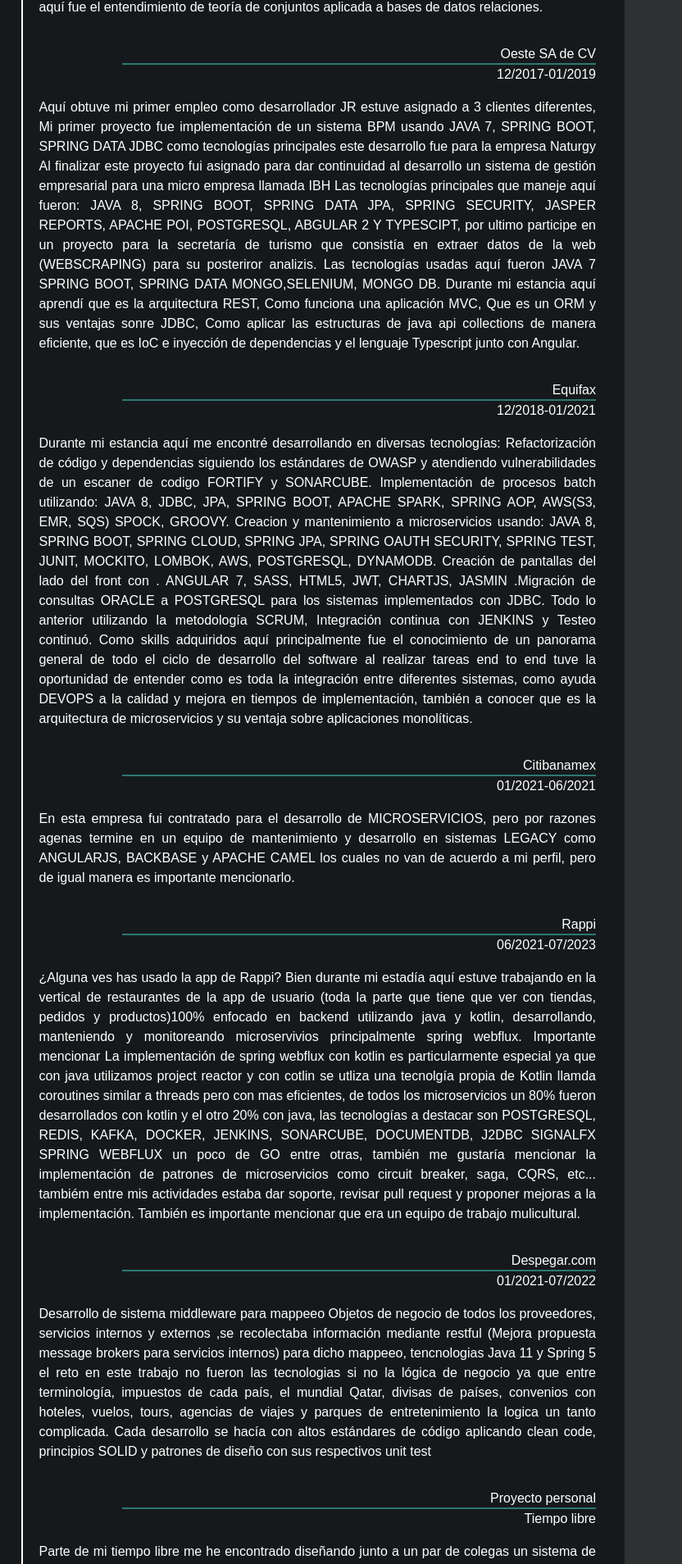
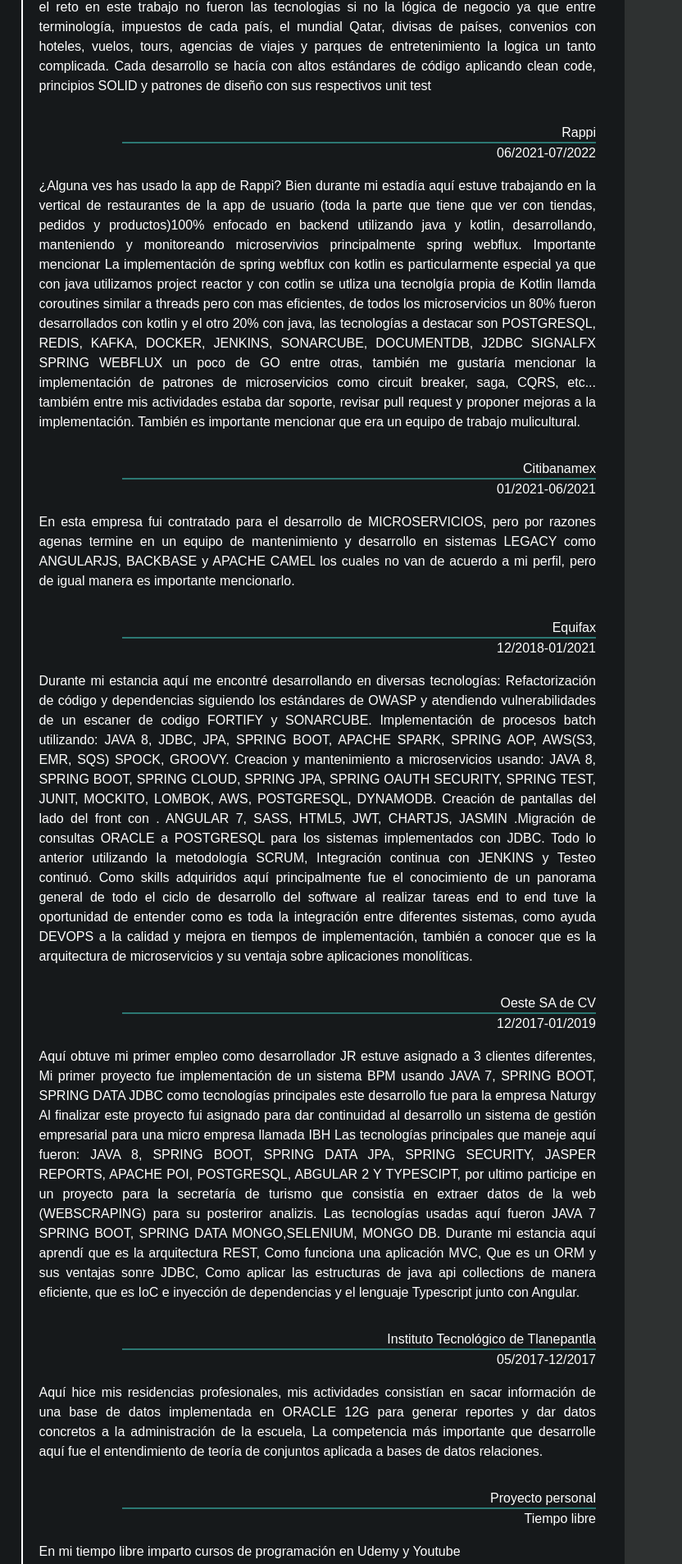
Before and after one commit to alejandrocalderonhernandez/cv, a plain HTML site: page index.html in a window 1280 px wide. Shown: the part 1163-3071 px from the top of the page at 82% size, 448-1280 px from the left. Drawn offline with Linux system fonts and the light colour scheme.

Commit message:
refactor timrline

```diff
--- a/index.html
+++ b/index.html
@@ -312,34 +312,51 @@
             <h2 id="work-experience">Expericencia laboral</h2>
             <hr>
             <div id="timeline">
-                <p class="timeline-tittle">Instituto Tecnológico de Tlanepantla</p>
+
+                <p class="timeline-tittle">Despegar.com</p>
                 <div class="timeline">
-                    <p class="timeline-date">05/2017-12/2017</p>
+                    <p class="timeline-date">06/2021-08/2023</p>
                 </div>
                 <div class="timeline-info">
-                    <p> Aquí hice mis residencias profesionales, mis actividades consistían en sacar información de una
-                        base de datos implementada en ORACLE 12G para generar reportes y dar datos concretos a la
-                        administración de la escuela, La competencia más importante que desarrolle aquí fue el
-                        entendimiento de teoría de conjuntos aplicada a bases de datos relaciones. </p>
+                    <p>  Desarrollo de sistema  middleware para mappeeo Objetos de negocio de todos los proveedores,
+                         servicios internos y externos ,se recolectaba información mediante restful (Mejora propuesta message brokers para servicios internos)
+                         para dicho mappeeo, tencnologias Java 11 y Spring 5 el reto en este trabajo no fueron las tecnologias
+                         si no la lógica de negocio ya que entre terminología, impuestos de cada país, el mundial Qatar,
+                         divisas de países, convenios con hoteles, vuelos, tours,
+                         agencias de viajes y parques de entretenimiento la logica un tanto complicada.
+                         Cada desarrollo se hacía con altos estándares de código aplicando clean code, principios SOLID y patrones de diseño con sus respectivos unit test
+                    </p>
                 </div>
-                <p class="timeline-tittle">Oeste SA de CV</p>
+
+                <p class="timeline-tittle">Rappi</p>
                 <div class="timeline">
-                    <p class="timeline-date">12/2017-01/2019</p>
+                    <p class="timeline-date">06/2021-07/2022</p>
                 </div>
                 <div class="timeline-info">
-                    <p> Aquí obtuve mi primer empleo como desarrollador JR estuve asignado a 3 clientes diferentes, Mi
-                        primer proyecto fue implementación de un sistema BPM usando JAVA 7, SPRING BOOT, SPRING DATA
-                        JDBC como tecnologías principales este desarrollo fue para la empresa Naturgy Al finalizar este
-                        proyecto fui asignado para dar continuidad al desarrollo un sistema de gestión empresarial para
-                        una micro empresa llamada IBH Las tecnologías principales que maneje aquí fueron: JAVA 8, SPRING
-                        BOOT, SPRING DATA JPA, SPRING SECURITY, JASPER REPORTS, APACHE POI, POSTGRESQL, ABGULAR 2 Y
-                        TYPESCIPT, por ultimo participe en un proyecto para la secretaría de turismo que consistía en
-                        extraer datos de la web (WEBSCRAPING) para su posteriror analizis. Las tecnologías usadas aquí
-                        fueron JAVA 7 SPRING BOOT, SPRING DATA MONGO,SELENIUM, MONGO DB. Durante mi estancia aquí
-                        aprendí que es la arquitectura REST, Como funciona una aplicación MVC, Que es un ORM y sus
-                        ventajas sonre JDBC, Como aplicar las estructuras de java api collections de manera eficiente,
-                        que es IoC e inyección de dependencias y el lenguaje Typescript junto con Angular. </p>
+                    <p>  ¿Alguna ves has usado la app de Rappi? Bien durante mi estadía aquí estuve trabajando en la vertical de restaurantes
+                         de la app de usuario (toda la parte que tiene que ver con tiendas, pedidos y productos)100% enfocado en backend utilizando
+                         java y kotlin, desarrollando, manteniendo y monitoreando microservivios principalmente spring webflux. Importante mencionar
+                         La implementación de spring webflux con kotlin es particularmente especial ya que con java utilizamos project
+                         reactor y con cotlin se utliza una tecnolgía propia de Kotlin llamda coroutines similar a threads pero con mas eficientes,
+                         de todos los microservicios un 80% fueron desarrollados con kotlin y el otro 20% con java, las tecnologías
+                         a destacar son POSTGRESQL, REDIS, KAFKA, DOCKER, JENKINS, SONARCUBE, DOCUMENTDB, J2DBC SIGNALFX SPRING WEBFLUX un
+                         poco de GO entre otras, también me gustaría mencionar la implementación de patrones de microservicios como circuit
+                         breaker, saga, CQRS, etc... tambiém entre mis actividades estaba dar soporte, revisar pull request
+                         y proponer mejoras a la implementación. También es importante mencionar que era un equipo de trabajo mulicultural.
+                    </p>
                 </div>
+
+                <p class="timeline-tittle">Citibanamex</p>
+                <div class="timeline">
+                    <p class="timeline-date">01/2021-06/2021</p>
+                </div>
+                <div class="timeline-info">
+                    <p> En esta empresa fui contratado para el desarrollo de MICROSERVICIOS, pero por razones agenas
+                        termine en un equipo de mantenimiento y desarrollo en sistemas LEGACY como ANGULARJS, BACKBASE y
+                        APACHE CAMEL los cuales no van de acuerdo a mi perfil, pero de igual manera es importante
+                        mencionarlo. </p>
+                </div>
+
                 <p class="timeline-tittle">Equifax</p>
                 <div class="timeline">
                     <p class="timeline-date">12/2018-01/2021</p>
@@ -360,59 +377,44 @@
                         tiempos de implementación, también a conocer que es la arquitectura de microservicios y su
                         ventaja sobre aplicaciones monolíticas. </p>
                 </div>
-                <p class="timeline-tittle">Citibanamex</p>
+
+                <p class="timeline-tittle">Oeste SA de CV</p>
                 <div class="timeline">
-                    <p class="timeline-date">01/2021-06/2021</p>
+                    <p class="timeline-date">12/2017-01/2019</p>
                 </div>
                 <div class="timeline-info">
-                    <p> En esta empresa fui contratado para el desarrollo de MICROSERVICIOS, pero por razones agenas
-                        termine en un equipo de mantenimiento y desarrollo en sistemas LEGACY como ANGULARJS, BACKBASE y
-                        APACHE CAMEL los cuales no van de acuerdo a mi perfil, pero de igual manera es importante
-                        mencionarlo. </p>
+                    <p> Aquí obtuve mi primer empleo como desarrollador JR estuve asignado a 3 clientes diferentes, Mi
+                        primer proyecto fue implementación de un sistema BPM usando JAVA 7, SPRING BOOT, SPRING DATA
+                        JDBC como tecnologías principales este desarrollo fue para la empresa Naturgy Al finalizar este
+                        proyecto fui asignado para dar continuidad al desarrollo un sistema de gestión empresarial para
+                        una micro empresa llamada IBH Las tecnologías principales que maneje aquí fueron: JAVA 8, SPRING
+                        BOOT, SPRING DATA JPA, SPRING SECURITY, JASPER REPORTS, APACHE POI, POSTGRESQL, ABGULAR 2 Y
+                        TYPESCIPT, por ultimo participe en un proyecto para la secretaría de turismo que consistía en
+                        extraer datos de la web (WEBSCRAPING) para su posteriror analizis. Las tecnologías usadas aquí
+                        fueron JAVA 7 SPRING BOOT, SPRING DATA MONGO,SELENIUM, MONGO DB. Durante mi estancia aquí
+                        aprendí que es la arquitectura REST, Como funciona una aplicación MVC, Que es un ORM y sus
+                        ventajas sonre JDBC, Como aplicar las estructuras de java api collections de manera eficiente,
+                        que es IoC e inyección de dependencias y el lenguaje Typescript junto con Angular. </p>
                 </div>
-                <p class="timeline-tittle">Rappi</p>
+
+                <p class="timeline-tittle">Instituto Tecnológico de Tlanepantla</p>
                 <div class="timeline">
-                    <p class="timeline-date">06/2021-07/2023</p>
+                    <p class="timeline-date">05/2017-12/2017</p>
                 </div>
                 <div class="timeline-info">
-                    <p>  ¿Alguna ves has usado la app de Rappi? Bien durante mi estadía aquí estuve trabajando en la vertical de restaurantes
-                         de la app de usuario (toda la parte que tiene que ver con tiendas, pedidos y productos)100% enfocado en backend utilizando
-                         java y kotlin, desarrollando, manteniendo y monitoreando microservivios principalmente spring webflux. Importante mencionar
-                         La implementación de spring webflux con kotlin es particularmente especial ya que con java utilizamos project
-                         reactor y con cotlin se utliza una tecnolgía propia de Kotlin llamda coroutines similar a threads pero con mas eficientes,
-                         de todos los microservicios un 80% fueron desarrollados con kotlin y el otro 20% con java, las tecnologías
-                         a destacar son POSTGRESQL, REDIS, KAFKA, DOCKER, JENKINS, SONARCUBE, DOCUMENTDB, J2DBC SIGNALFX SPRING WEBFLUX un
-                         poco de GO entre otras, también me gustaría mencionar la implementación de patrones de microservicios como circuit
-                         breaker, saga, CQRS, etc... tambiém entre mis actividades estaba dar soporte, revisar pull request
-                         y proponer mejoras a la implementación. También es importante mencionar que era un equipo de trabajo mulicultural.
-                    </p>
+                    <p> Aquí hice mis residencias profesionales, mis actividades consistían en sacar información de una
+                        base de datos implementada en ORACLE 12G para generar reportes y dar datos concretos a la
+                        administración de la escuela, La competencia más importante que desarrolle aquí fue el
+                        entendimiento de teoría de conjuntos aplicada a bases de datos relaciones. </p>
                 </div>
-                <p class="timeline-tittle">Despegar.com</p>
-                <div class="timeline">
-                    <p class="timeline-date">01/2021-07/2022</p>
-                </div>
-                <div class="timeline-info">
-                    <p>  Desarrollo de sistema  middleware para mappeeo Objetos de negocio de todos los proveedores,
-                         servicios internos y externos ,se recolectaba información mediante restful (Mejora propuesta message brokers para servicios internos)
-                         para dicho mappeeo, tencnologias Java 11 y Spring 5 el reto en este trabajo no fueron las tecnologias
-                         si no la lógica de negocio ya que entre terminología, impuestos de cada país, el mundial Qatar,
-                         divisas de países, convenios con hoteles, vuelos, tours,
-                         agencias de viajes y parques de entretenimiento la logica un tanto complicada.
-                         Cada desarrollo se hacía con altos estándares de código aplicando clean code, principios SOLID y patrones de diseño con sus respectivos unit test
-                    </p>
-                </div>
+
+
                 <p class="timeline-tittle">Proyecto personal</p>
                 <div class="timeline">
                     <p class="timeline-date">Tiempo libre</p>
                 </div>
                 <div class="timeline-info">
-                    <p> Parte de mi tiempo libre me he encontrado diseñando junto a un par de colegas un sistema de
-                        gestión logística se transporte, el sistema tiene una arquitectura 100% de microservicios y esta
-                        implementada bajo el ecosistema de SPRING CLOUD, en la parte del frontend esta impementanda con
-                        ANGULAR 9 y como infrestrctura se planea una arquitectura cloud native en AWS, Las actividades
-                        mas importantes que he tenido han sido: Diseño de la base de datos relacional. Propuesta de
-                        diseño arquitectura de microservios. Implementación de Autentificación OAUTH2. Propuesta de
-                        diseño de pantallas en angular. Implementación de prueba de APACHE KAFKA. </p>
+                    <p>En mi tiempo libre imparto cursos de programación en Udemy y Youtube</p>
                 </div>
             </div>
 
--- a/js/languages.js
+++ b/js/languages.js
@@ -73,6 +73,10 @@
         }
     }
 
+    static myCourses = {
+        title: ''
+    }
+
     static aboutMe = {
         tittle: {
             id: 'about-me-tittle',
@@ -118,13 +122,13 @@
             },
             {
                 tittle: 'Despegar.com',
-                date: '07/2022-actual',
+                date: '07/2022-08/2023',
                 description: 'Desarrollo de sistema  middleware para mappeeo Objetos de negocio de todos los proveedores, servicios internos y externos ,se recolectaba información mediante restful (Mejora propuesta message brokers para servicios internos) para dicho mappeeo, tencnologias Java 11 y Spring 5 el reto en este trabajo no fueron las tecnologias si no la lógica de negocio ya que entre terminología, impuestos de cada país, el mundial Qatar, divisas de países, convenios con hoteles, vuelos, tours, agencias de viajes y parques de entretenimiento la logica un tanto complicada. Cada desarrollo se hacía con altos estándares de código aplicando clean code, principios SOLID y patrones de diseño con sus respectivos unit test'
             },
             {
                 tittle:'Proyecto personal',
                 date: 'Tiempo libre',
-                description:'Parte de mi tiempo libre me he encontrado desarrollando junto a un par de colegas un sistema de gestión logística se transporte, el sistema tiene una arquitectura 100% de microservicios y etsa implementada bajo el ecosistema de SPRING CLOUD, en la parte del frontend esta impementanda con ANGULAR 9 y como infrestrctura se planea una arquitectura cloud native en AWS, Las actividades mas importantes que he tenido han sido: Diseño de la base de datos relacional. Propuesta de diseño arquitectura de microservios. Implementación de Autentificación OAUTH2. Propuesta de diseño de pantallas  en angular. Implementación de prueba de APACHE KAFKA.'
+                description:'En mi tiempo libre imparto cursos de programación en Udemy y Youtube'
             },
         ]
     }
@@ -252,13 +256,13 @@
             },
             {
                 tittle: 'Despegar.com',
-                date: '07/2022-actual',
+                date: '07/2022-08/2023',
                 description:'Development of a middleware system for mapping business objects from all providers, internal and external services, information was collected through restful (Proposed improvement message brokers for internal services) for said mapping, Java 11 and Spring 5 technologies, the challenge in this work were not the technologies if not the business logic since between terminology, taxes of each country, the Qatar world cup, country currencies, agreements with hotels, flights, tours, travel agencies and entertainment parks the logic is somewhat complicated. Each development was done with high code standards applying clean code, SOLID principles and design patterns with their respective unit tests.'
             },
             {
                 tittle:'Personal project',
                 date: 'Free time',
-                description:'Part of my free time I have found myself developing together with a couple of colleagues a transport logistics management system, the system has a 100% microservices architecture and it is implemented under the SPRING CLOUD ecosystem, in the frontend part it is implemented with ANGULAR 9 and as an infrastructure a cloud native architecture is planned in AWS, The most important activities I have had have been: Design of the relational database. Micro-services architecture design proposal. OAUTH2 Authentication Implementation. Angular screen design proposal. APACHE KAFKA test implementation.'
+                description:'In my free time I teach programming courses on Udemy and Youtube.'
             }
         ]
     }
```
